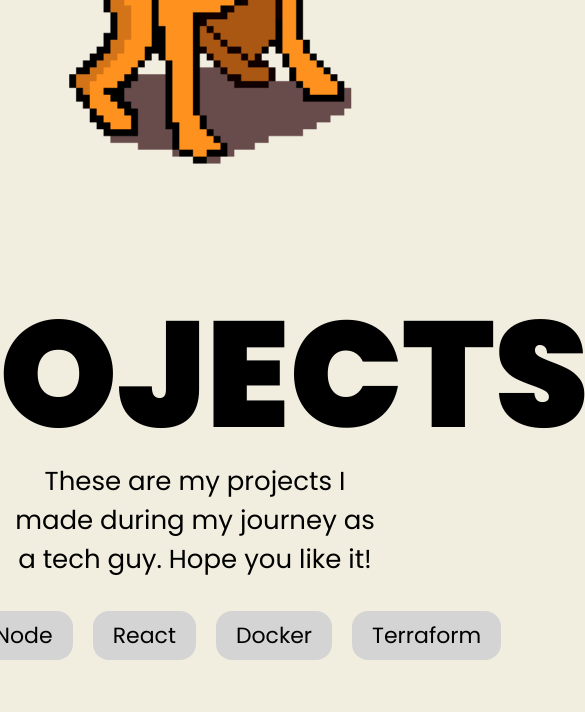
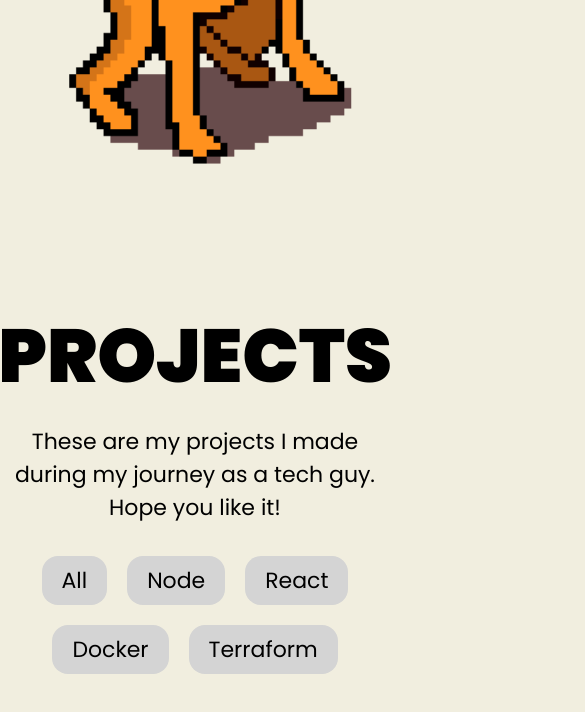
Before and after one commit to joaocansi/joaocansi.dev, a Next.js app: page / in a window 390 px wide. Shown: the part 1008-1720 px from the top of the page, 585 px wide, since content can reach past the window. Built offline with nearby package versions, Linux system fonts and the light colour scheme.

Commit message:
feat: experimenting tailwindcss responsivity

```diff
--- a/src/components/projects.tsx
+++ b/src/components/projects.tsx
@@ -1,3 +1,4 @@
+/* eslint-disable prettier/prettier */
 const objects = ['All', 'Node', 'React', 'Docker', 'Terraform']
 
 function Projects() {
@@ -6,12 +7,12 @@ function Projects() {
       id="projects"
       className="flex min-h-screen flex-col items-center gap-3 py-10"
     >
-      <h2 className="text-lg font-black uppercase">Projects</h2>
-      <p className="w-full max-w-[800px] text-center text-base">
+      <h2 className="text-md font-black uppercase">Projects</h2>
+      <p className="w-full max-w-[800px] text-center text-base max-sm:text-sm">
         These are my projects I made during my journey as a tech guy. Hope you
         like it!
       </p>
-      <div className="mt-5 flex gap-5 text-sm">
+      <div className="mt-5 flex flex-wrap justify-center gap-5 text-sm">
         {objects.map((item, index) => (
           <span
             key={`projects-types-${index}`}
--- a/tailwind.config.js
+++ b/tailwind.config.js
@@ -12,6 +12,7 @@ module.exports = {
         xs: '19px',
         sm: '22px',
         base: '26px',
+        md: '75px',
         lg: ['150px', '1'],
         xl: ['200px', '1'],
       },
```
